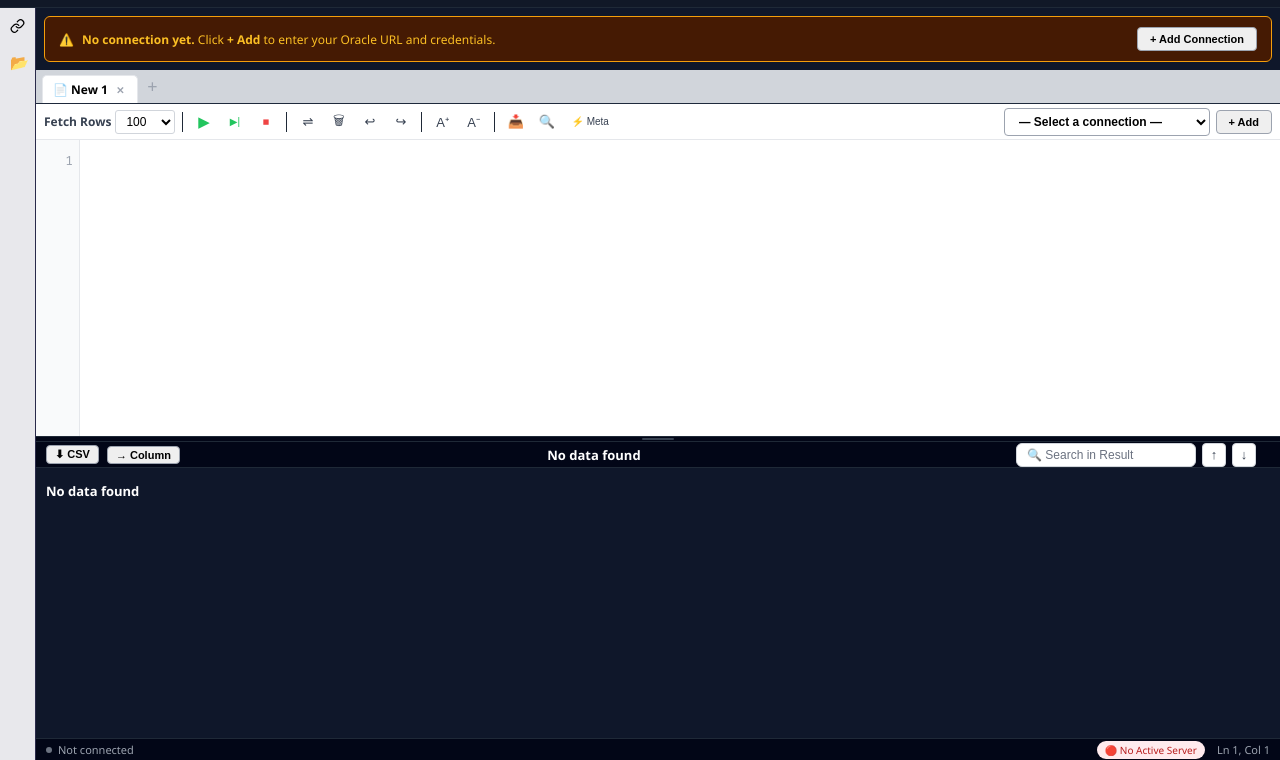
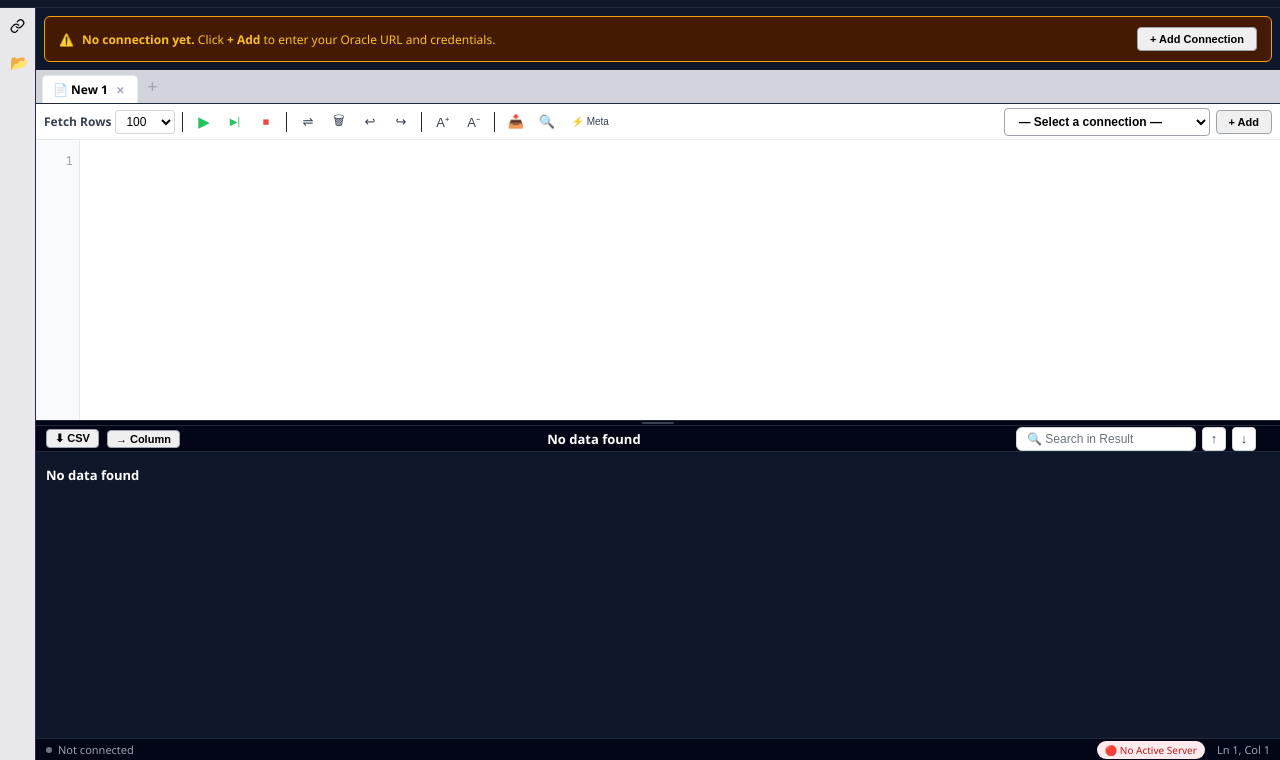
Before and after one commit to rsainishwith/queryforge-datazen, a website: page index.html in a window 1280 px wide. Shown: the part 40-800 px from the top of the page. Drawn offline with Linux system fonts and the light colour scheme; no server answers; sample sign-in values are in the browser's storage; a web font is replaced by a local one.

Commit message:
Update app.css

```diff
--- a/app.css
+++ b/app.css
@@ -667,11 +667,7 @@ thead .rn-col{background:#1e293b !important;color:#6b7280;font-weight:600 !impor
   margin-right: 3px;
 }
 
-/* ── Editor section flex fix ── */
-.editor-section {
-  flex: 1;
-  min-width: 0;
-}
+
 
 /* ══════════ SIDEBAR RESIZER ════════════════════════════════════ */
 .sidebar-resizer {
@@ -823,9 +819,6 @@ thead .rn-col{background:#1e293b !important;color:#6b7280;font-weight:600 !impor
   margin-right: 3px;
 }
 
-/* ── Editor flex fix ── */
-.editor-section { flex: 1; min-width: 0; }
-
 .col-resizer {
   position: absolute;
   right: 0; top: 0;
```
